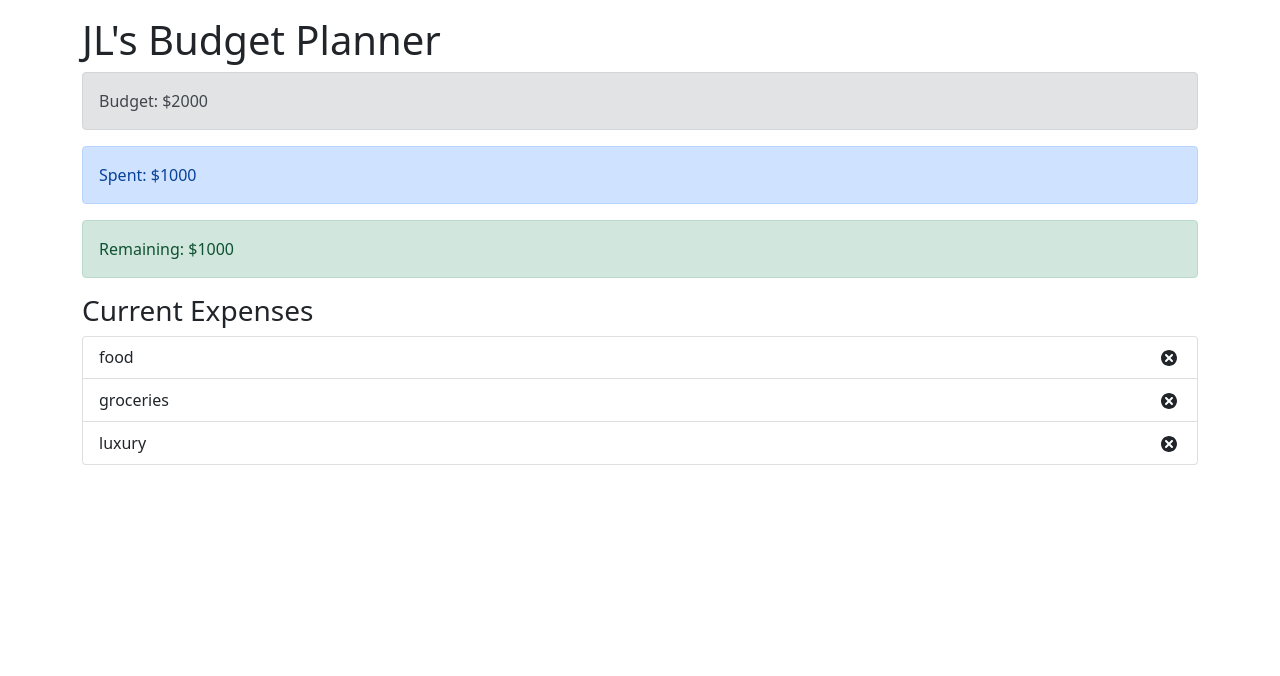
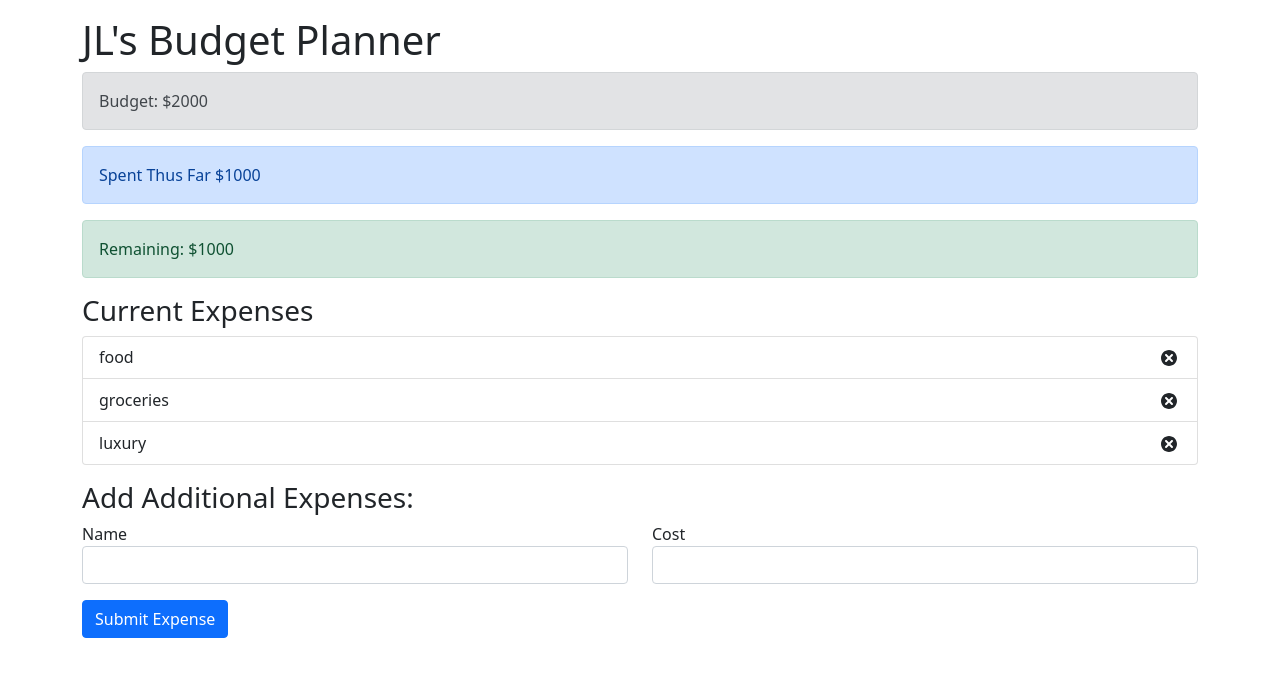
Before and after one commit to ngjunlong9651/react-budget-app, a React (Create React App) app: page / in a window 1280 px wide. Shown: the top 676 px of the page. Built offline with nearby package versions, Linux system fonts and the light colour scheme.

Commit message:
added the additional expenses form

```diff
--- a/src/App.js
+++ b/src/App.js
@@ -1,9 +1,10 @@
 import React from 'react';
 import 'bootstrap/dist/css/bootstrap.min.css';
-import Budget from "./Budget"
-import Remaining from './Remaining';
-import Spent from './Spent';
-import ExpenseList from './ExpenseList';
+import Budget from "./components/Budget"
+import Remaining from './components/Remaining';
+import ExpenseTotal from './components/ExpenseTotal';
+import ExpenseList from './components/ExpenseList';
+import AddExpenseForm from './components/AddExpense';
 
 const App = () => {
 	return (
@@ -14,14 +15,20 @@
             <Budget />
           </div>
           <div className='col-sm'>
-            <Spent />
+            <ExpenseTotal />
           </div>
           <div className='col-sm'>
             <Remaining/>
           </div>
       </div>
-      <h3 className='mt-3'> Current Expenses </h3>
-      <ExpenseList />
+      <div className='col-sm'>
+        <h3 className='mt-3'> Current Expenses </h3>
+        <ExpenseList />
+      </div>
+      <div className='col-sm'>
+        <h3 className='mt-3'>Add Additional Expenses: </h3>
+        <AddExpenseForm />
+      </div>
     </div>
 
   )
--- /dev/null
+++ b/src/components/AddExpense.js
@@ -0,0 +1,37 @@
+import React from 'react'
+
+const AddExpenseForm =() => {
+    return (
+        <form>
+            <div className ='row'>
+                <div className='col-sm'>
+                    <label for ="name"> Name </label>
+                    <input
+                        required = 'required'
+                        type = 'text'
+                        className='form-control'
+                        id ='name'
+                    ></input>
+                </div>
+                <div className='col-sm'>
+                    <label for ="cost"> Cost </label>
+                    <input
+                        required = 'required'
+                        type = "text"
+                        className='form-control'
+                        id="cost"
+                    ></input>
+                </div>
+            </div>
+            <div className='row'>
+                <div className='col-sm'>
+                    <button type='submit' className='btn btn-primary mt-3'>
+                        Submit Expense
+                    </button>
+                </div>
+            </div>
+        </form>
+    );
+};
+
+export default AddExpenseForm;
--- /dev/null
+++ b/src/components/ExpenseTotal.js
@@ -0,0 +1,11 @@
+import React from 'react'
+
+const ExpenseTotal =() => {
+    return (
+        <div className='alert alert-primary'>
+            <span> Spent Thus Far $1000</span>
+        </div>
+    )
+};
+
+export default ExpenseTotal;
```
Also changed, not shown: src/components/Budget.js (renamed from src/Budget.js), src/components/ExpenseItem.js (renamed from src/ExpenseItem.js), src/components/ExpenseList.js (renamed from src/ExpenseList.js), src/components/Remaining.js (renamed from src/Remaining.js).
